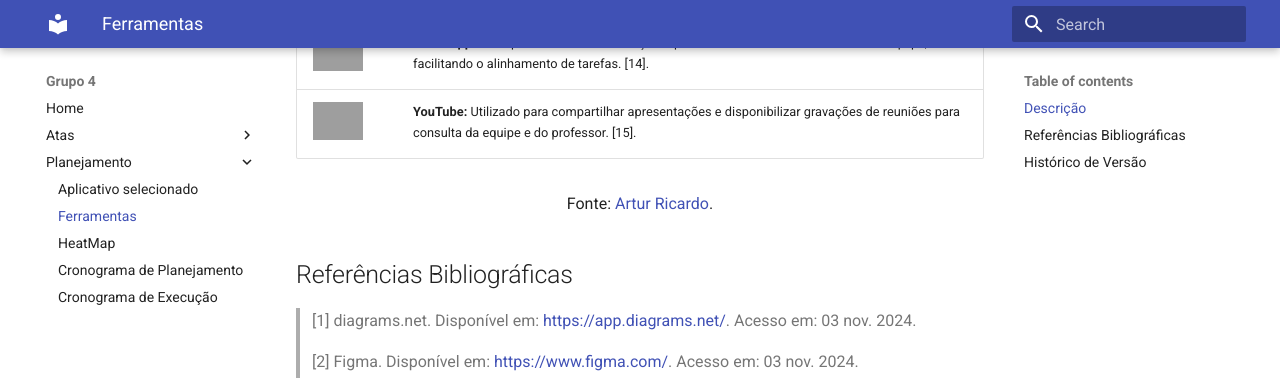
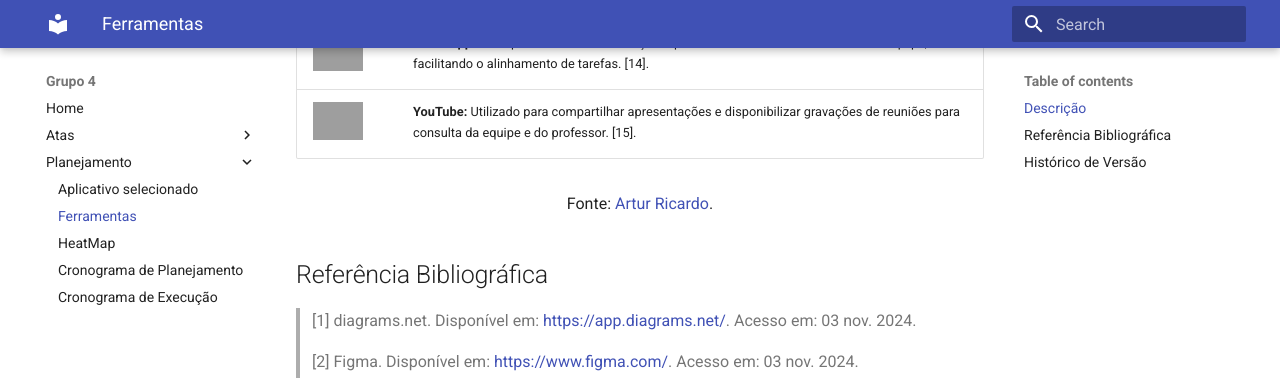
Before and after one commit to Requisitos-de-Software/2024.2-MeuSUSDigital, an MkDocs documentation site: the page built from docs/planejamento/ferramentas.md, in a window 1280 px wide and 900 px high, scrolled down 1389 px, cut to the strip 0-378 px from the top of the window. Built offline with MkDocs 1.6.1 and Material for MkDocs 9.7.7, drawn with Linux system fonts in a browser that asks for light colours; grey boxes are pictures that could not be loaded.

Commit message:
correção de nomenclatura

```diff
--- a/docs/planejamento/ferramentas.md
+++ b/docs/planejamento/ferramentas.md
@@ -81,7 +81,7 @@ Este documento trata da descrição de diversas ferramentas que foram selecionad
 
 <font size="3"><p style="text-align: center">Fonte: [Artur Ricardo](https://github.com/algorithmorphic).</p></font>
 
-## Referências Bibliográficas
+## Referência Bibliográfica
 
 > [1] diagrams.net. Disponível em: [https://app.diagrams.net/](https://app.diagrams.net/). Acesso em: 03 nov. 2024.
 >
```
